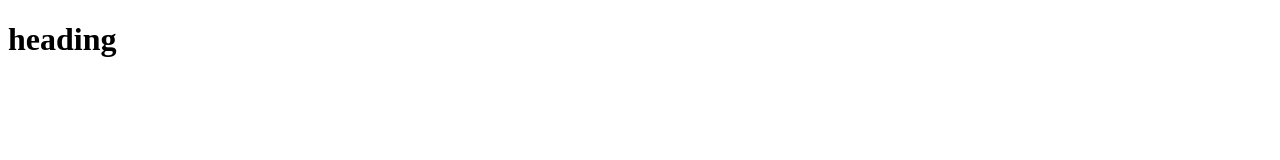
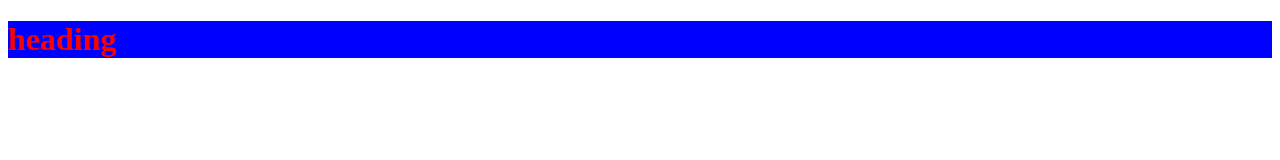
Before and after one commit to hafeez053/new-repostry, a plain HTML site: page index.html in a window 1280 px wide. Drawn offline with Linux system fonts and the light colour scheme.

Commit message:
style.css added modified

```diff
--- a/index.html
+++ b/index.html
@@ -5,6 +5,7 @@
     <meta http-equiv="X-UA-Compatible" content="IE=edge">
     <meta name="viewport" content="width=device-width, initial-scale=1.0">
     <title>Document</title>
+    <link rel="stylesheet" href="style.css">
 </head>
 <body>
     <h1>
--- /dev/null
+++ b/style.css
@@ -0,0 +1,4 @@
+h1{
+    background-color: blue;
+    color: red;
+}
```
